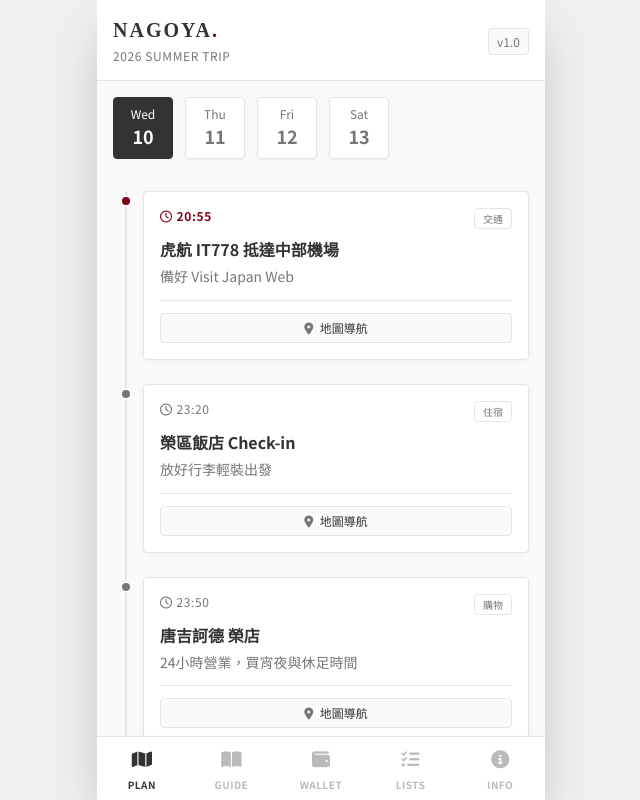
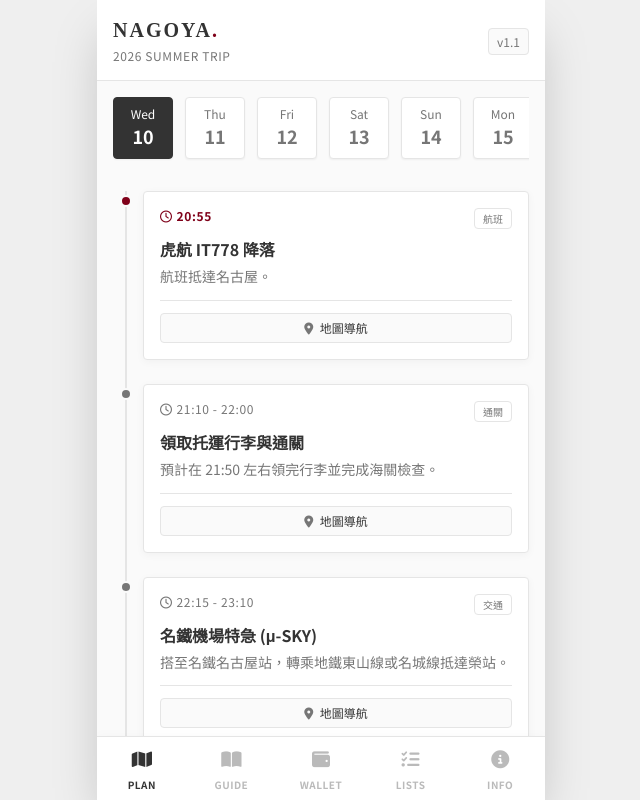
Before and after one commit to baistiac/nagoya-trip-2026, a plain HTML site: page index.html in a window 1280 px wide. Shown: the whole page, without its empty margins (319-959 px from the left). Drawn offline with nearby package versions, Linux system fonts and the light colour scheme.

Commit message:
Update index.html

```diff
--- a/index.html
+++ b/index.html
@@ -24,10 +24,10 @@
             theme: {
                 extend: {
                     colors: {
-                        'muji-bg': '#FAFAFA',       // 無印風灰白背景
+                        'muji-bg': '#FAFAFA',
                         'muji-card': '#FFFFFF',
-                        'muji-text': '#333333',     // 柔和的深灰字體
-                        'muji-red': '#7F0019',      // 無印經典紅 (點綴用)
+                        'muji-text': '#333333',
+                        'muji-red': '#7F0019',
                         'muji-gray': '#767676',
                         'muji-border': '#E5E5E5',
                         'muji-wood': '#D4B59E'
@@ -47,11 +47,7 @@
         .no-scrollbar::-webkit-scrollbar { display: none; }
         .no-scrollbar { -ms-overflow-style: none; scrollbar-width: none; }
         body { background-color: #EFEFEF; }
-
-        /* 雜誌排版樣式 */
         .magazine-text { text-align: justify; text-justify: inter-ideograph; line-height: 1.8; }
-
-        /* Checkbox 樣式調整 */
         input[type="checkbox"] { accent-color: #7F0019; width: 1.2rem; height: 1.2rem; }
     </style>
 </head>
@@ -66,7 +62,7 @@
             <p class="text-xs text-muji-gray tracking-wider mt-1">2026 SUMMER TRIP</p>
         </div>
         <div class="text-right">
-            <span class="text-xs bg-muji-bg px-2 py-1 rounded border border-muji-border text-muji-gray">v1.0</span>
+            <span class="text-xs bg-muji-bg px-2 py-1 rounded border border-muji-border text-muji-gray">v1.1</span>
         </div>
     </header>
 
@@ -106,8 +102,8 @@
                             <button @click="openGoogleMaps(item.name)" class="flex-1 text-xs text-center py-1.5 bg-muji-bg border border-muji-border rounded hover:bg-gray-100 transition">
                                 <i class="fa-solid fa-location-dot mr-1 text-muji-gray"></i> 地圖導航
                             </button>
-                            <button v-if="item.category === '美食'" @click="searchReview(item.name)" class="flex-1 text-xs text-center py-1.5 bg-muji-bg border border-muji-border rounded hover:bg-gray-100 transition">
-                                <i class="fa-solid fa-utensils mr-1 text-muji-gray"></i> 查看食記
+                            <button v-if="item.category === '美食' || item.category === '景點'" @click="searchReview(item.name)" class="flex-1 text-xs text-center py-1.5 bg-muji-bg border border-muji-border rounded hover:bg-gray-100 transition">
+                                <i class="fa-solid fa-magnifying-glass mr-1 text-muji-gray"></i> 查網誌
                             </button>
                         </div>
                     </div>
@@ -125,19 +121,24 @@
                     <h3 class="font-serif text-lg font-bold mb-2">名古屋城：金之鯱與工藝之巔</h3>
                     <p class="text-sm text-muji-gray magazine-text mb-4">
                         建於1612年的名古屋城，最著名的標誌即是天守閣上的金鯱。其「本丸御殿」被譽為近代城郭建築的最高傑作，內部充滿絢麗的金箔壁畫與細膩的木雕。這裡不僅是德川家康鞏固權力的象徵，更見證了尾張德川家的繁華。
-                        <br><br><span class="text-xs text-muji-red">*冷知識：金鯱原本是為了防火的咒符，後來才演變成城主權力的象徵。</span>
                     </p>
                     <div class="w-full h-[150px] bg-gray-200 rounded overflow-hidden">
-                        <!-- OpenStreetMap iframe -->
                         <iframe width="100%" height="150" frameborder="0" scrolling="no" marginheight="0" marginwidth="0" src="https://www.openstreetmap.org/export/embed.html?bbox=136.896,35.182,136.902,35.186&amp;layer=mapnik&amp;marker=35.184,136.899"></iframe>
                     </div>
                 </div>
             </div>
 
             <div class="bg-muji-card border border-muji-border rounded shadow-muji p-4">
-                <h3 class="font-serif text-lg font-bold mb-2">大須商店街</h3>
+                <h3 class="font-serif text-lg font-bold mb-2">TOYOTA 產業技術紀念館</h3>
                 <p class="text-sm text-muji-gray magazine-text">
-                    融合了懷舊與現代、異國與在地。被稱為「日本第一充滿活力的商店街」。除了有超過400年歷史的大須觀音，這裡也是二手衣、古董、電器與各國美食的聚集地。
+                    這是一個非常有深度的景點。從早期的紡織機械到現代化的汽車組裝線，館內許多大型機具都會現場運作。完美展現了日本工業自動化與製程演進的輝煌歷史。
+                </p>
+            </div>
+
+            <div class="bg-muji-card border border-muji-border rounded shadow-muji p-4">
+                <h3 class="font-serif text-lg font-bold mb-2">南極觀測船 富士號</h3>
+                <p class="text-sm text-muji-gray magazine-text">
+                    停泊在名古屋港口的退役破冰船。船內保留了精密的航行設備、引擎室以及當年的極地維生系統，對工程背景的旅人來說，其機械結構與生活空間規劃極具參考價值。
                 </p>
             </div>
         </div>
@@ -146,7 +147,6 @@
         <div v-show="currentTab === 'wallet'" class="space-y-6 animate-fade-in">
             <h2 class="text-xl font-serif font-bold text-muji-text border-b border-muji-border pb-2">匯率與記帳 WALLET</h2>
 
-            <!-- 匯率換算器 (支援算式) -->
             <div class="bg-muji-card border border-muji-border rounded p-4 shadow-muji">
                 <div class="flex justify-between items-center mb-3">
                     <h3 class="font-bold text-sm">即時換算與記帳</h3>
@@ -174,7 +174,6 @@
                         </div>
                     </div>
 
-                    <!-- 圖片上傳 -->
                     <div class="flex items-center space-x-3">
                         <label class="flex-1 text-center bg-muji-bg border border-muji-border py-2 rounded cursor-pointer text-xs text-muji-gray hover:bg-gray-100 transition">
                             <i class="fa-solid fa-camera mr-1"></i> 上傳收據/照片
@@ -183,13 +182,10 @@
                         <img v-if="tempImage" :src="tempImage" class="w-10 h-10 object-cover rounded border border-muji-border">
                     </div>
 
-                    <button @click="saveExpense" class="w-full bg-muji-red text-white py-2 rounded text-sm font-bold tracking-widest mt-2">
-                        加入記帳
-                    </button>
+                    <button @click="saveExpense" class="w-full bg-muji-red text-white py-2 rounded text-sm font-bold tracking-widest mt-2">加入記帳</button>
                 </div>
             </div>
 
-            <!-- 記帳列表 -->
             <div>
                 <div class="flex justify-between items-end mb-3">
                     <h3 class="font-bold text-sm text-muji-text">歷史紀錄</h3>
@@ -215,9 +211,6 @@
                             <button @click="deleteExpense(index)" class="text-[10px] text-muji-red mt-1"><i class="fa-solid fa-trash"></i> 刪除</button>
                         </div>
                     </div>
-                    <div v-if="expenses.length === 0" class="text-center text-sm text-muji-gray py-4 border border-dashed border-muji-border rounded">
-                        目前尚無記帳紀錄
-                    </div>
                 </div>
             </div>
         </div>
@@ -226,7 +219,6 @@
         <div v-show="currentTab === 'lists'" class="space-y-6 animate-fade-in">
             <h2 class="text-xl font-serif font-bold text-muji-text border-b border-muji-border pb-2">清單與備忘 LISTS</h2>
 
-            <!-- CheckList -->
             <div class="bg-muji-card border border-muji-border rounded shadow-muji p-4">
                 <h3 class="font-bold text-sm mb-3">行前準備 CheckList</h3>
                 <div class="space-y-3">
@@ -235,14 +227,12 @@
                         <span :class="{'line-through text-muji-gray': item.done, 'text-muji-text': !item.done}" class="text-sm transition-colors">{{ item.text }}</span>
                     </label>
                 </div>
-                <!-- 新增項目 -->
                 <div class="mt-4 flex space-x-2 border-t border-muji-border pt-3">
                     <input type="text" v-model="newCheckItem" @keyup.enter="addCheckItem" placeholder="新增準備項目..." class="flex-1 p-2 text-sm border border-muji-border rounded outline-none">
                     <button @click="addCheckItem" class="bg-muji-text text-white px-3 py-1 rounded text-sm"><i class="fa-solid fa-plus"></i></button>
                 </div>
             </div>
 
-            <!-- Memo -->
             <div class="bg-muji-card border border-muji-border rounded shadow-muji p-4 flex flex-col h-[300px]">
                 <div class="flex justify-between items-center mb-3">
                     <h3 class="font-bold text-sm">個人備忘錄</h3>
@@ -250,10 +240,8 @@
                         {{ isEditingMemo ? '完成編輯' : '編輯' }}
                     </button>
                 </div>
-
-                <textarea v-if="isEditingMemo" v-model="memoText" @input="saveLocalData" class="flex-1 w-full p-2 text-sm border border-muji-border rounded outline-none resize-none bg-muji-bg" placeholder="輸入文字或貼上網址..."></textarea>
-
-                <div v-else class="flex-1 w-full p-2 text-sm border border-transparent overflow-y-auto no-scrollbar break-words whitespace-pre-wrap" v-html="formattedMemo"></div>
+                <textarea v-if="isEditingMemo" v-model="memoText" @input="saveLocalData" class="flex-1 w-full p-2 text-sm border border-muji-border rounded outline-none resize-none bg-muji-bg"></textarea>
+                <div v-else class="flex-1 w-full p-2 text-sm border border-transparent overflow-y-auto no-scrollbar break-words whitespace-pre-wrap leading-relaxed" v-html="formattedMemo"></div>
             </div>
         </div>
 
@@ -274,7 +262,6 @@
                 </a>
             </div>
 
-            <!-- 緊急聯絡 -->
             <div class="bg-muji-card border border-muji-border rounded p-4 shadow-muji">
                 <h3 class="font-bold text-sm mb-3 text-muji-red"><i class="fa-solid fa-truck-medical mr-1"></i> 緊急聯絡資訊</h3>
                 <div class="space-y-3 text-sm">
@@ -294,13 +281,12 @@
                 </div>
             </div>
 
-            <!-- 注意事項 -->
             <div class="bg-muji-bg border border-muji-border rounded p-4 shadow-sm">
                 <h3 class="font-bold text-sm mb-3"><i class="fa-solid fa-triangle-exclamation mr-1"></i> 注意事項與禁忌</h3>
                 <ul class="list-disc list-inside text-xs text-muji-gray space-y-2 leading-relaxed">
                     <li><strong class="text-muji-text">違禁品：</strong>生鮮水果、肉類製品（含泡麵肉塊）嚴禁入境台灣。</li>
                     <li><strong class="text-muji-text">免稅門檻：</strong>日本同一店家未稅滿 5,000 日圓可退稅，需出示護照正本。</li>
-                    <li><strong class="text-muji-text">禮儀：</strong>電車內請將手機設為靜音，避免通話；手扶梯一般靠左站立（關西除外，但名古屋通常靠左）。</li>
+                    <li><strong class="text-muji-text">禮儀：</strong>電車內請將手機設為靜音，避免通話；手扶梯一般靠左站立。</li>
                     <li><strong class="text-muji-text">飲水：</strong>餐廳通常提供冰水，若需溫水可說「お湯(O-yu) をください」。</li>
                 </ul>
             </div>
@@ -345,25 +331,65 @@
                     { date: '10', weekday: 'Wed' },
                     { date: '11', weekday: 'Thu' },
                     { date: '12', weekday: 'Fri' },
-                    { date: '13', weekday: 'Sat' }
+                    { date: '13', weekday: 'Sat' },
+                    { date: '14', weekday: 'Sun' },
+                    { date: '15', weekday: 'Mon' }
                 ],
                 itineraryData: [
                     // Day 1
                     [
-                        { id: 101, category: '交通', name: '虎航 IT778 抵達中部機場', time: '20:55', note: '備好 Visit Japan Web', highlight: true },
-                        { id: 102, category: '住宿', name: '榮區飯店 Check-in', time: '23:20', note: '放好行李輕裝出發' },
-                        { id: 103, category: '購物', name: '唐吉訶德 榮店', time: '23:50', note: '24小時營業，買宵夜與休足時間' }
+                        { id: 101, category: '航班', name: '虎航 IT778 降落', time: '20:55', note: '航班抵達名古屋。', highlight: true },
+                        { id: 102, category: '通關', name: '領取托運行李與通關', time: '21:10 - 22:00', note: '預計在 21:50 左右領完行李並完成海關檢查。' },
+                        { id: 103, category: '交通', name: '名鐵機場特急 (μ-SKY)', time: '22:15 - 23:10', note: '搭至名鐵名古屋站，轉乘地鐵東山線或名城線抵達榮站。' },
+                        { id: 104, category: '住宿', name: '名古屋榮弗爾札飯店 Check-in', time: '23:25', note: '放行李稍作休息。' },
+                        { id: 105, category: '購物', name: '唐吉訶德 榮店 (深夜任務)', time: '23:50', note: '24小時營業，先買保養品、宵夜或休足時間，深夜逛較舒服。' }
                     ],
                     // Day 2
                     [
-                        { id: 201, category: '美食', name: 'コメダ珈琲店', time: '09:00', note: '點飲料送紅豆泥吐司' },
-                        { id: 202, category: '景點', name: '名古屋城', time: '10:30', note: '參觀本丸御殿', highlight: true },
-                        { id: 203, category: '美食', name: '熱田蓬萊軒', time: '18:30', note: '預約鰻魚飯三吃', highlight: true }
+                        { id: 201, category: '美食', name: 'コメダ珈琲店 榮中心公園店', time: '09:00', note: '享受點飲料送「紅豆泥吐司」的晨間時光。' },
+                        { id: 202, category: '景點', name: '名古屋城', time: '10:30', note: '重點參觀「本丸御殿」，金箔壁畫與精密木構造是日本建築工藝巔峰。', highlight: true },
+                        { id: 203, category: '美食', name: '金魚池橫丁', time: '13:00', note: '在古樸的商店街吃碗味噌烏龍麵。' },
+                        { id: 204, category: '景點', name: 'TOYOTA 產業技術紀念館', time: '14:30', note: '從紡織機械到汽車組裝線，大型機具現場運作，展現工業自動化與製程演進。', highlight: true },
+                        { id: 205, category: '購物', name: '無印良品 MUJI', time: '17:00', note: '榮區大型店，超音波芬香噴霧器、單方精油系列非常齊全。' },
+                        { id: 206, category: '美食', name: '熱田蓬萊軒 (松坂屋店)', time: '19:00', note: '體驗傳說中的「鰻魚飯三吃」。', highlight: true },
+                        { id: 207, category: '夜景', name: '中部電力 MIRAI TOWER', time: '20:30', note: '飯後散步前往電視塔觀景台，俯瞰榮區璀璨夜間街景。' }
+                    ],
+                    // Day 3
+                    [
+                        { id: 301, category: '美食', name: 'コンパル 榮地下街店', time: '09:00', note: '品嚐最出名的「炸蝦三明治」。' },
+                        { id: 302, category: '景點', name: '大須觀音與商店街', time: '10:30', note: '參拜觀音寺，這裡有懷舊老舖也有先進電子零件。' },
+                        { id: 303, category: '美食', name: '大須小吃巡禮', time: '13:00', note: '鯛魚燒、烤糰子、著名的拿坡里披薩。' },
+                        { id: 304, category: '購物', name: '3COINS 大須店', time: '15:00', note: '採買設計精美且具備生活智慧的小雜貨。' },
+                        { id: 305, category: '購物', name: 'UNIQLO & GU (榮 SKYLE 店)', time: '16:30', note: '5樓UNIQLO與6樓GU連著逛，一次補齊當季服飾與科技材質衣物。' },
+                        { id: 306, category: '美食', name: '矢場炸豬排 (榮 CentRise 店)', time: '19:30', note: '體驗名古屋最強的紅味噌豬排。', highlight: true }
+                    ],
+                    // Day 4
+                    [
+                        { id: 401, category: '美食', name: 'Bucyo Coffee', time: '08:30', note: '濃郁小倉紅豆泥配特製鮮奶油吐司。' },
+                        { id: 402, category: '交通', name: '購買「土日環保券」', time: '09:30', note: '搭地鐵名城線直通名港線至名古屋港。' },
+                        { id: 403, category: '景點', name: '名古屋港水族館', time: '10:15', note: '北館看虎鯨與白鯨，南館看震撼的沙丁魚龍捲風。', highlight: true },
+                        { id: 404, category: '景點', name: '南極觀測船富士號', time: '14:30', note: '退役破冰船，保留精密航行設備、引擎室與極地維生系統。', highlight: true },
+                        { id: 405, category: '購物', name: '最後補刀時間', time: '16:30', note: '返回榮區或金山站，趁今晚補齊藥妝或百貨購物。' },
+                        { id: 406, category: '美食', name: '鳥開總本家', time: '19:00', note: '品嚐得獎無數的名古屋交趾雞串燒與親子丼。' }
+                    ],
+                    // Day 5
+                    [
+                        { id: 501, category: '美食', name: 'Coffee House Kako 花車本店', time: '09:00', note: '著名的手工果醬配紅豆泥吐司。' },
+                        { id: 502, category: '景點', name: '熱田神宮', time: '11:00', note: '漫步千年神木森林參道，感受莊嚴肅穆的氛圍。', highlight: true },
+                        { id: 503, category: '美食', name: '宮棊子麵 (Kishimen)', time: '13:00', note: '神宮周邊品嚐口感扁平滑順的名古屋傳統麵食。' },
+                        { id: 504, category: '購物', name: '無印良品 名鐵百貨店', time: '15:00', note: '中部地區最大規模的無印良品，適合進行最後的深度採購。' },
+                        { id: 505, category: '整理', name: '行李大閱兵', time: '17:30', note: '善用 MUJI 收納袋分層裝箱，確保 20kg 託運重量分配均勻。' },
+                        { id: 506, category: '美食', name: '飛驒牛燒肉', time: '19:30', note: '最後一晚用入口即化和牛犒賞這幾天的辛勞。', highlight: true }
+                    ],
+                    // Day 6
+                    [
+                        { id: 601, category: '美食', name: '飯店周邊喫茶店', time: '08:30', note: '睡飽點，選家充滿昭和氛圍的小咖啡店享受最後的 Morning Service。' },
+                        { id: 602, category: '交通', name: '前往機場', time: '10:30', note: '搭地鐵至名古屋站，轉乘名鐵機場特急前往機場。' },
+                        { id: 603, category: '購物', name: 'えびせんべいの里 (蝦餅)', time: '11:30', note: '抵達機場 4 樓，搶購最受歡迎的蝦餅。' },
+                        { id: 604, category: '航班', name: '虎航 IT779 飛往台中', time: '13:45', note: '帶著滿滿回憶與戰利品返家。', highlight: true }
                     ]
-                    // ... 為了展示簡化，僅放兩天範例
                 ],
 
-                // Wallet State
                 exchangeRate: 0.21,
                 expenseName: '',
                 calcInput: '',
@@ -371,15 +397,15 @@
                 tempImage: null,
                 expenses: [],
 
-                // Lists State
                 checkList: [
-                    { text: '護照正本 (效期半年以上)', done: false },
+                    { text: '護照正本 (退稅必備，效期半年以上)', done: false },
                     { text: '信用卡 (海外高回饋)', done: false },
                     { text: '日幣現金', done: false },
-                    { text: '行動電源 & 充電線', done: false }
+                    { text: '行動電源 & 充電線', done: false },
+                    { text: 'Visit Japan Web QR Code (建議先截圖)', done: false }
                 ],
                 newCheckItem: '',
-                memoText: '買藥妝記得比價：\n大國藥妝、松本清。\n推薦網站: https://www.cosme.net/',
+                memoText: '💡 專業導遊叮嚀：\n\n1. Visit Japan Web QR Code 要先截圖，通關更快速。\n2. UNIQLO/GU/MUJI 滿5000日圓可退稅，記得帶護照正本。\n3. 手機錢包可綁定 Suica，進出地鐵/超商感應付款超快！\n4. 記得預留 20kg 行李空間。',
                 isEditingMemo: false
             }
         },
@@ -391,7 +417,6 @@
                 return this.expenses.reduce((sum, exp) => sum + exp.jpy, 0);
             },
             formattedMemo() {
-                // 自動將 URL 轉為可點擊連結，並將 \n 轉為 <br>
                 const urlRegex = /(https?:\/\/[^\s]+)/g;
                 let html = this.memoText.replace(urlRegex, '<a href="$1" target="_blank" class="text-muji-red underline border-b border-muji-red/30 pb-0.5">$1</a>');
                 return html.replace(/\n/g, '<br>');
@@ -405,14 +430,11 @@
                 window.open(`https://www.google.com/maps/search/?api=1&query=${encodeURIComponent(q)}`, '_blank');
             },
             searchReview(q) {
-                window.open(`https://www.google.com/search?q=${encodeURIComponent(q + ' 食記 推薦')}`, '_blank');
+                window.open(`https://www.google.com/search?q=${encodeURIComponent(q + ' 食記 推薦 評價')}`, '_blank');
             },
-
-            // --- Wallet 計算機與記帳 ---
             calculateAmount() {
                 if (!this.calcInput) return;
                 try {
-                    // 安全的數學算式過濾 (僅允許數字與數學符號)
                     const sanitized = this.calcInput.replace(/[^0-9+\-*/.]/g, '');
                     if(sanitized) {
                         this.calculatedJpy = Math.round(new Function('return ' + sanitized)());
@@ -429,16 +451,13 @@
                 reader.onload = (e) => {
                     const img = new Image();
                     img.onload = () => {
-                        // 使用 Canvas 壓縮圖片，避免 LocalStorage 爆滿
                         const canvas = document.createElement('canvas');
                         const ctx = canvas.getContext('2d');
-                        const MAX_WIDTH = 200; // 縮圖大小
+                        const MAX_WIDTH = 200;
                         const scaleSize = MAX_WIDTH / img.width;
                         canvas.width = MAX_WIDTH;
                         canvas.height = img.height * scaleSize;
                         ctx.drawImage(img, 0, 0, canvas.width, canvas.height);
-
-                        // 轉換為 Base64 (0.6 畫質)
                         this.tempImage = canvas.toDataURL('image/jpeg', 0.6);
                     }
                     img.src = e.target.result;
@@ -462,7 +481,6 @@
                     date: dateStr
                 });
 
-                // 重置
                 this.expenseName = '';
                 this.calcInput = '';
                 this.calculatedJpy = 0;
@@ -476,8 +494,6 @@
                     this.saveLocalData();
                 }
             },
-
-            // --- Lists ---
             addCheckItem() {
                 if(this.newCheckItem.trim()) {
                     this.checkList.push({ text: this.newCheckItem, done: false });
@@ -485,8 +501,6 @@
                     this.saveLocalData();
                 }
             },
-
-            // --- LocalStorage 永久保存 ---
             saveLocalData() {
                 const data = {
                     expenses: this.expenses,
```
